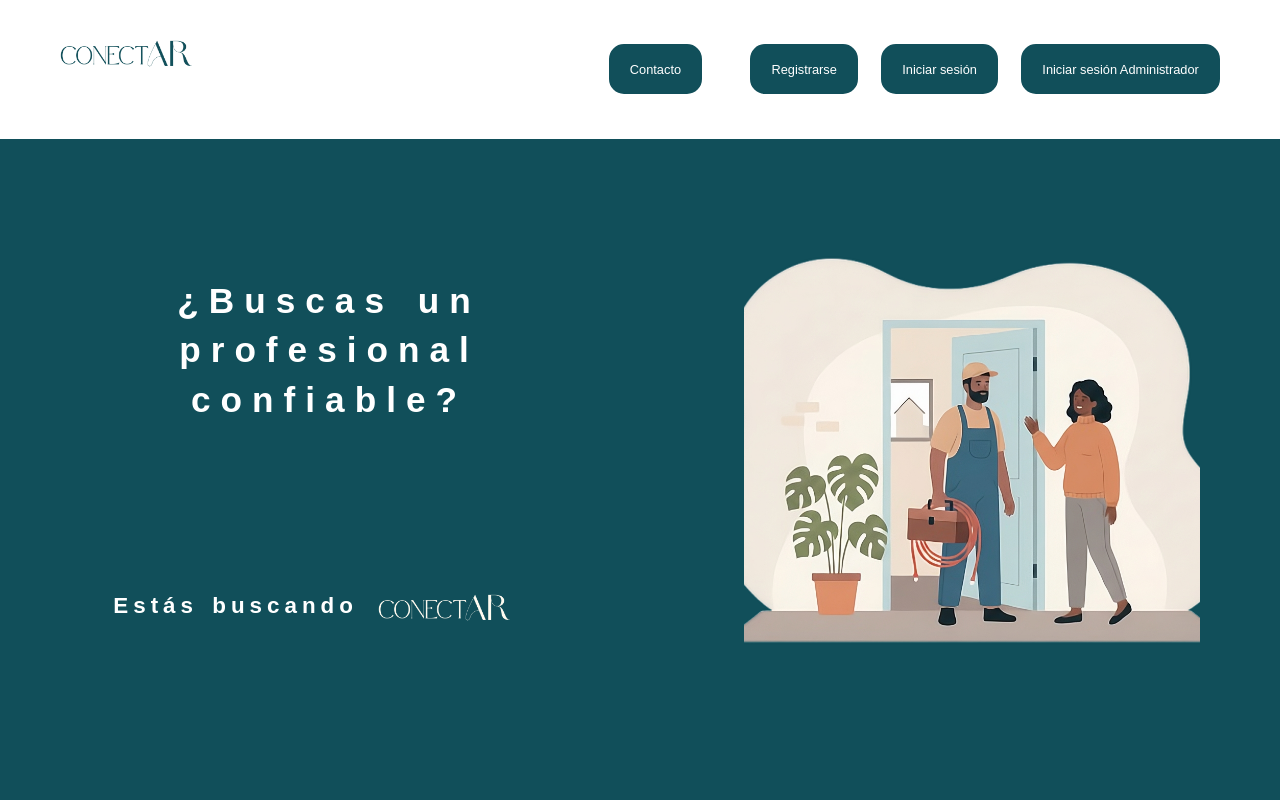
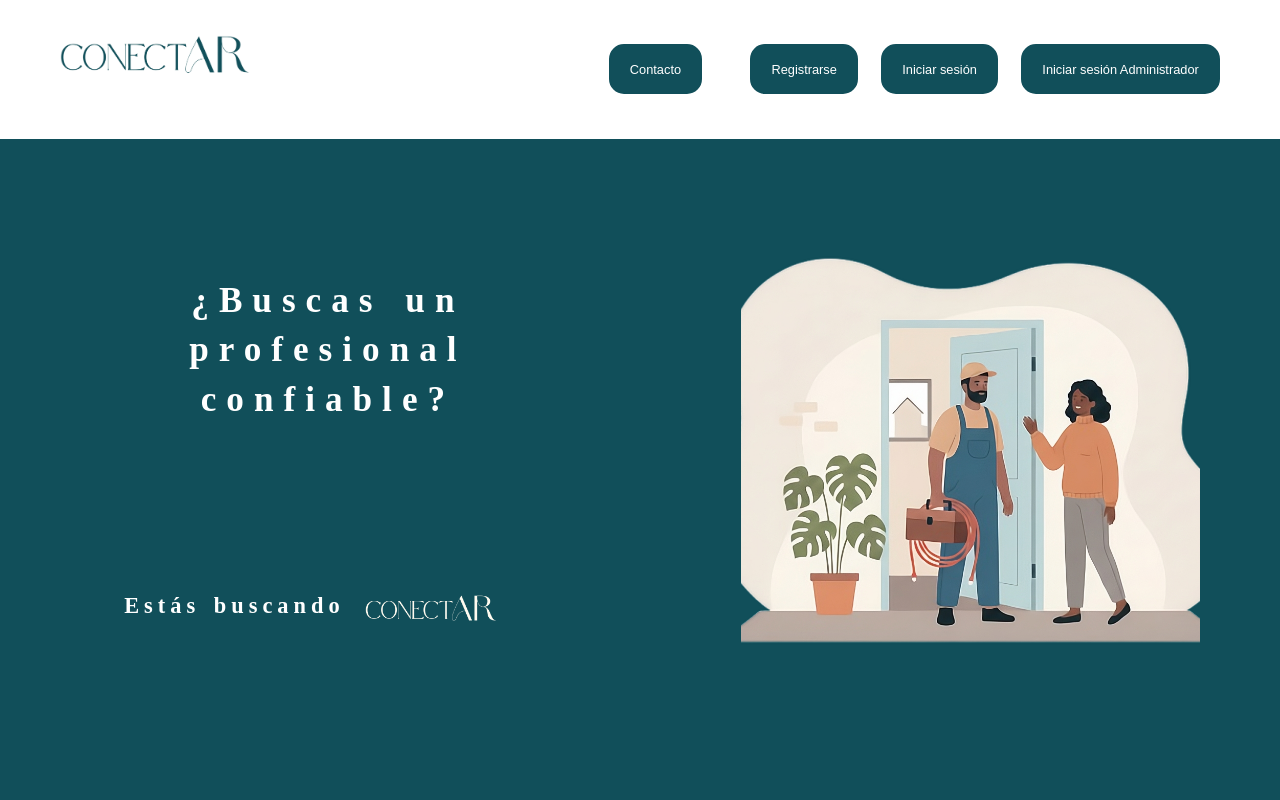
Before and after one commit to AugustoMoratti/TP-DSW-2025-Moratti-Soto-Cossia-Bertuccelli, a React (Vite) app in the folder Frontend/conectar/: page / in a window 1280 px wide. Shown: the top 800 px of the page. Built offline with nearby package versions, Linux system fonts and the light colour scheme; no server answers.

Commit message:
Commit to pull

```diff
--- a/Frontend/conectar/src/app.css
+++ b/Frontend/conectar/src/app.css
@@ -1,5 +1,13 @@
 body {
   padding-bottom: 40px;
+}
+
+p{
+  font-family: "Zalando Sans Expanded"
+}
+
+h2{
+  font-family: "Poppins"
 }
 
 .home-container {
--- a/Frontend/conectar/src/components/navbar/navbar.css
+++ b/Frontend/conectar/src/components/navbar/navbar.css
@@ -11,6 +11,7 @@
 .logo_container {
   display: flex;
   align-items: center;
+  height: fit-content;
 }
 
 .logo_container img {
```
Also changed, not shown: Frontend/conectar/assets/avion.png (deleted), Frontend/conectar/assets/conect_2_1.png.
